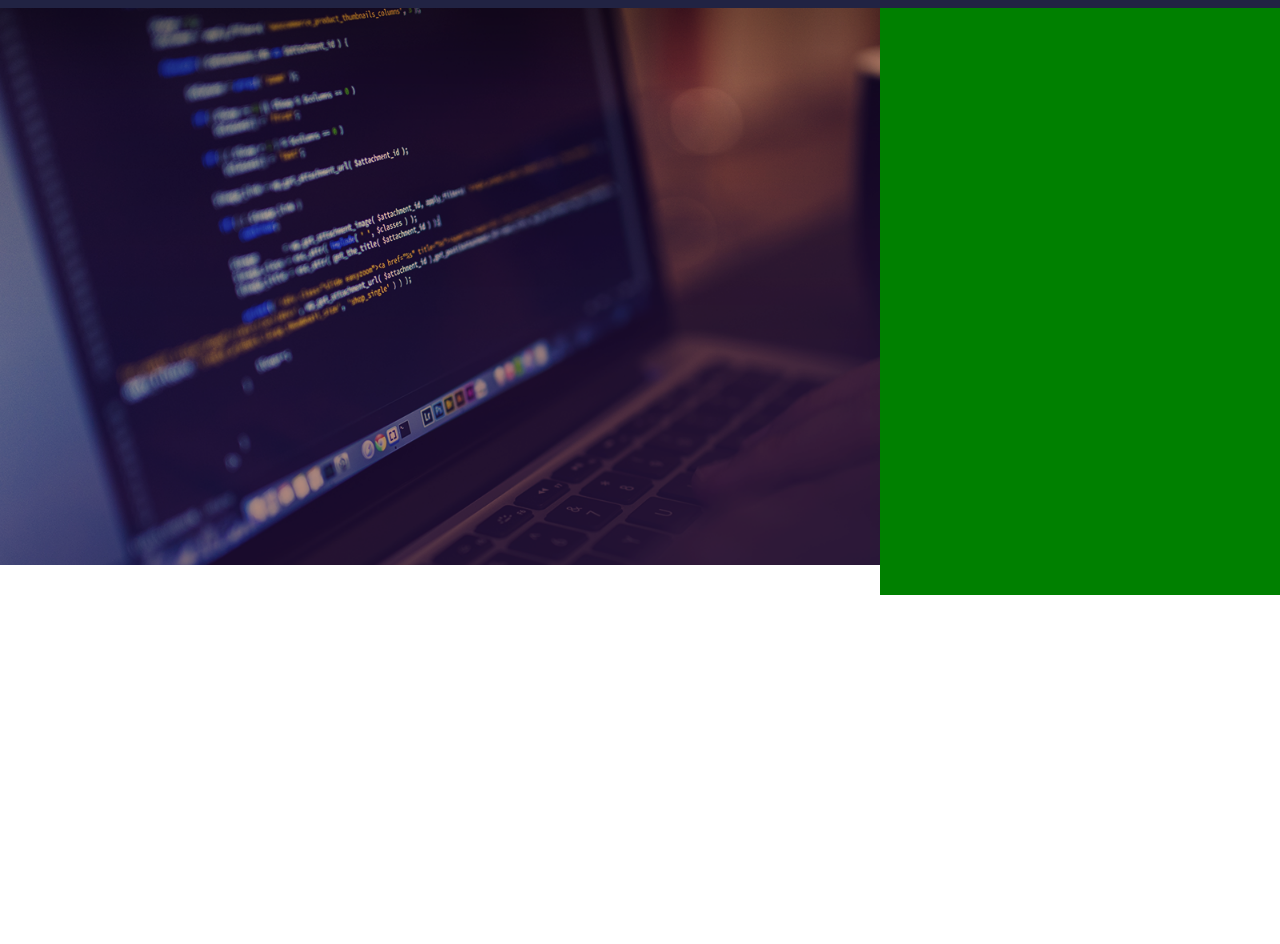
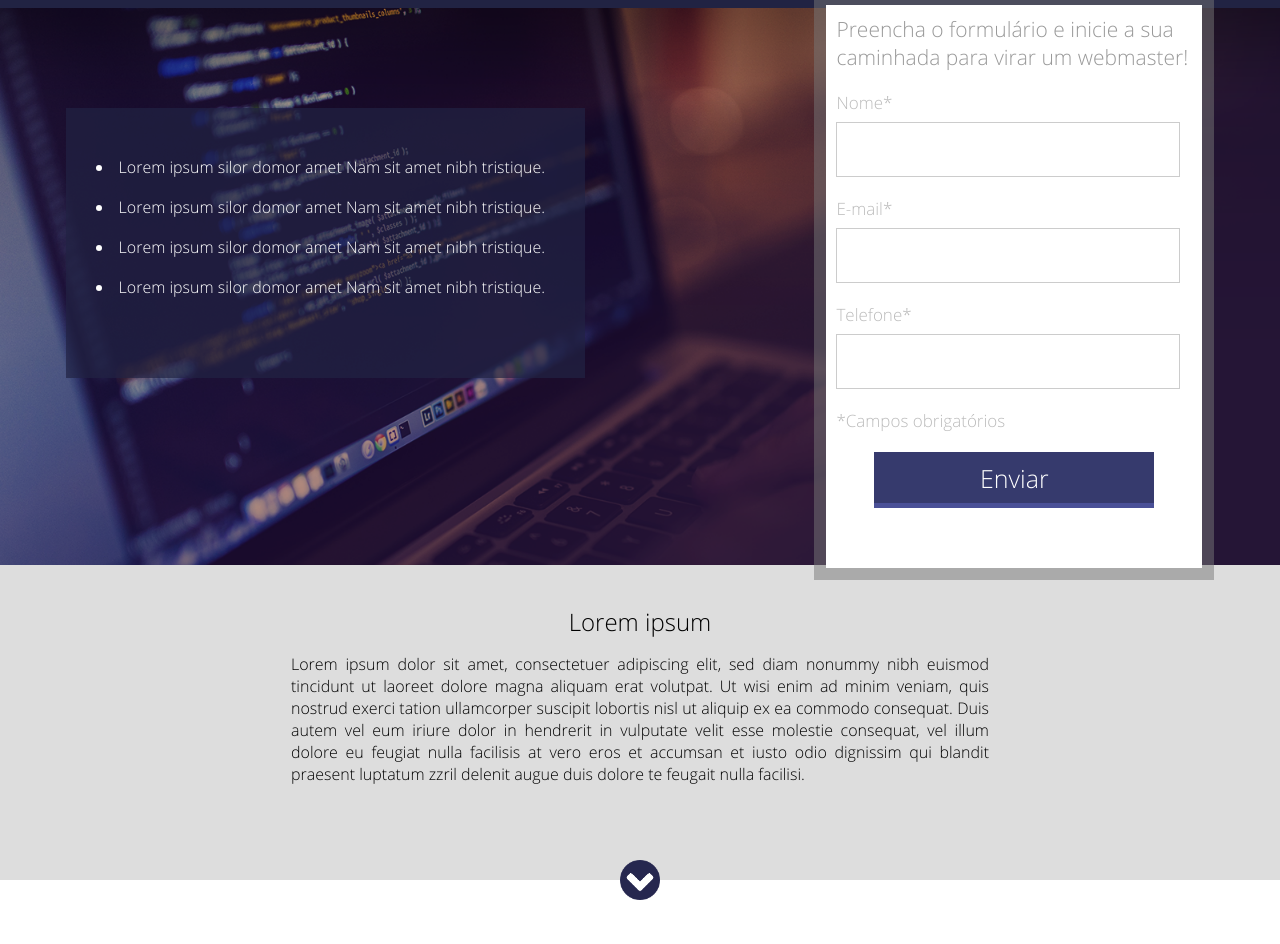
Before and after one commit to Johnnypvlace/Clone-Tela-de-Inicio-Dankicode, a plain HTML site: page index.html in a window 1280 px wide. Shown: the part 52-996 px from the top of the page. Before the commit the page ends 800 px from the top, so only its background shows below. Drawn offline with Linux system fonts and the light colour scheme; files that its build step writes are made by us from their sources.

Commit message:
Atualização

```diff
--- /dev/null
+++ b/css/style.css
@@ -0,0 +1,208 @@
+*{
+	margin: 0;
+	padding: 0;
+	box-sizing: border-box;
+	font-family: "Open Sans"
+}
+
+html,body{
+	height: 100%;
+}
+
+@font-face{
+	src:url('../fonts/OpenSans-Light.ttf');
+	font-family: "Open Sans";
+}
+
+.center{
+	width: 1200px;
+	margin: 0 auto;
+	padding:0 2%;
+}
+
+.header{
+	min-width: 1200px;
+	width: 100%;
+	height: 60px;
+	background-color: #212343;
+}
+
+.header img{
+	margin: 15px;
+}
+
+.container-banner{
+	width: 100%;
+	min-width: 1200px;
+	height: 557px;
+	background-image:url('../images/header_bg.png');
+	background-size: cover;
+	background-position: center;
+}
+
+.container-banner > .center{
+	height: 100%;
+	/*text-align: right;*/
+}
+
+.form{
+	padding:10px;
+	width: 400px;
+	height: calc(100% + 30px);
+	float: right;
+	position: relative;
+	top:-15px;
+	border-width: 12px;
+	border-color: rgba(120,120,120,0.5);
+	border-style: solid;
+	background-color: white;
+	background-clip:padding-box;
+	/*background-origin tem o mesmo conceito porém serve para imagens.*/
+}
+
+.form h2{
+	font-weight: normal;
+	color: #999999;
+	font-size: 21px;
+}
+
+.input-container{
+	margin-top:20px;
+}
+
+.input-container span{
+	display: inline-block;
+	width: 100%;
+	color: #BBBBBB;
+	font-size: 17px;
+}
+
+.form p{
+	display: inline-block;
+	width: 100%;
+	color: #BBBBBB;
+	font-size: 17px;
+	margin:20px 0;
+}
+
+.input-container input[type=text]{
+	margin-top:8px;
+	width: 344px;
+	height: 55px;
+	border:1px solid #ccc;
+}
+
+.form .input-submit-container{
+	text-align: center;
+}
+
+.form input[type=submit]{
+	color: white;
+	font-size: 25px;
+	width: 280px;
+	height: 56px;
+	display: inline-block;
+	background-color: #363A6D;
+	border-top:0;
+	border-right: 0;
+	border-left: 0;
+	cursor: pointer;
+	border-bottom: 5px solid #4A5097;
+}
+
+.form input[type=submit]:hover{
+	background-color: #323665;
+}
+
+.container-list{
+	padding:30px;
+	margin-top:100px;
+	float: left;
+	width: 519px;
+	height: 270px;
+	background-color: rgba(33,35,67,0.7);
+}
+
+.container-list ul{
+	list-style-position: inside;
+}
+
+.container-list ul li{
+	margin-top:18px;
+	color: white;
+}
+
+
+.container-2{
+	min-width: 1200px;
+	padding:40px 0;
+	background-color: #ddd;
+	text-align: center;
+}
+
+.container-2 h2{
+	font-weight: normal;
+}
+
+.container-2 p{
+	width: 698px;
+	margin:15px 0;
+	display: inline-block;
+	text-align: justify;
+}
+
+.arrow{
+	position: relative;
+	top:60px;
+	left:50%;
+	margin-left: -20px;
+	width: 40px;
+	height: 40px;
+	background-image: url('../images/arrow.png');
+	background-size: 100% 100%;
+}
+
+.section-1{
+	min-width: 1200px;
+	padding:90px 0;
+}
+
+.section-1 h2{
+	text-align: center;
+	color: #462663;
+	font-weight: normal;
+}
+
+.container-section{
+	margin-top:40px;
+}
+
+.container-section{
+	text-align: center;
+}
+
+.container-single{
+	float: left;
+	width: 33.333%;
+	padding:30px;
+}
+
+.container-single p{
+	display: inline-block;
+	text-align: justify;
+	padding:10px 25px;
+}
+
+.container-single img{
+	width:70px;
+}
+
+.footer{
+	clear: both;
+	border-top:2px solid #888888;
+	padding:20px 0;
+	text-align: center;
+	font-size: 11px;
+	font-weight: normal;
+
+}
--- a/index.html
+++ b/index.html
@@ -1,30 +1,118 @@
-<!DOCTYPE html>
-<html lang="en">
+<!doctype html>
+<html>
+
 	<head>
-    <meta charset="UTF-8">
-    <meta name="viewport" content="width=device-width, initial-scale=1.0">
+		<title>Projeto 01</title>
 		<link href="css/style.css" type="text/css" rel="stylesheet" />
-    <title>Projeto #1</title>
+		<meta charset="utf-8" />
 	</head>
+
 	<body>
+
+
+
 	<div class="header">
 		<div class="center">
-            <img src="images/logo.png"/>
+			<img src="images/logo.png" />
 		</div><!--center-->
 	</div><!--header-->
 
 	<div class="container-banner">
 		<div class="center">
+
+		<div class="container-list">
+			<ul>
+				<li>Lorem ipsum silor domor amet Nam sit amet nibh tristique.
+					<li>Lorem ipsum silor domor amet Nam sit amet nibh tristique.
+					<li>Lorem ipsum silor domor amet Nam sit amet nibh tristique.
+					<li>Lorem ipsum silor domor amet Nam sit amet nibh tristique.
+
+				</li>
+			</ul>
+		</div><!--container-list-->
+
 			<div class="form">
+				<h2>Preencha o formulário e inicie a sua
+				caminhada para virar um webmaster!</h2>
 				<form>
+					<div class="input-container">
+						<span>Nome*</span>
+						<input type="text" name="nome" required />
+					</div><!--input-container-->
 
+					<div class="input-container">
+						<span>E-mail*</span>
+						<input type="text" name="nome" required />
+					</div><!--input-container-->
+
+					<div class="input-container">
+						<span>Telefone*</span>
+						<input type="text" name="nome" required />
+					</div><!--input-container-->
+
+					<p class="warning">*Campos obrigatórios</p>
+
+					<div class="input-submit-container">
+						<input type="submit" name="acao" value="Enviar">
+					</div><!--input-submit-container-->
 				</form>
-
+			</div><!--form-->
 		</div><!--center-->
-        </div><!--form-->
 	</div><!--container-banner-->
 
+	<div class="container-2">
+		<div class="center">
+			<h2>Lorem ipsum</h2>
+			<p>Lorem ipsum dolor sit amet, consectetuer adipiscing elit, sed diam nonummy nibh euismod tincidunt ut laoreet dolore magna aliquam erat volutpat. Ut wisi enim ad minim veniam, quis nostrud exerci tation ullamcorper suscipit lobortis nisl ut aliquip ex ea commodo consequat. Duis autem vel eum iriure dolor in hendrerit in vulputate velit esse molestie consequat, vel illum dolore eu feugiat nulla facilisis at vero eros et accumsan et iusto odio dignissim qui blandit praesent luptatum zzril delenit augue duis dolore te feugait nulla facilisi.</p>
+		</div><!--center-->
+
+		<div class="arrow"></div>
 
 
+	</div><!--container-2-->
+
+	<div class="section-1">
+		<h2>Aprenda com quem esta no Mercado</h2>
+
+		<div class="container-section">
+
+			<div class="container-single">
+				<div><img src="images/icon.png"/></div>
+				<div class="text-container-single">
+					<h2>Lorem Ipsum</h2>
+					<p>Aliquam rutrum fermentum sollicitudin. Curabitur mattis diam ac arcu luctus volutpat. Donec semper fringilla felis, id iaculis sem faucibus ac. Vestibulum malesuada non urna id suscipit. In fermentum ultricies sem, sit amet viverra nibh semper id. Duis est mauris, ornare quis euismod non, porta dictum nisl. Sed auctor, nibh at accumsan luctus, velit dui ultricies est, sed cursus nisi neque ut arcu. Pellentesque faucibus elit neque, a rhoncus arcu condimentum feugiat. Mauris feugiat dolor at pulvinar consequat. Nullam eget est eget eros facilisis blandit. Nunc eget vulputate justo, eu posuere elit. Suspendisse id vehicula lacus.
+
+
+				</div><!--text-container-single-->
+			</div><!--container-single-->
+
+			<div class="container-single">
+				<div><img src="images/icon.png"/></div>
+				<div class="text-container-single">
+					<h2>Lorem Ipsum</h2>
+					<p>Aliquam rutrum fermentum sollicitudin. Curabitur mattis diam ac arcu luctus volutpat. Donec semper fringilla felis, id iaculis sem faucibus ac. Vestibulum malesuada non urna id suscipit. In fermentum ultricies sem, sit amet viverra nibh semper id. Duis est mauris, ornare quis euismod non, porta dictum nisl. Sed auctor, nibh at accumsan luctus, velit dui ultricies est, sed cursus nisi neque ut arcu. Pellentesque faucibus elit neque, a rhoncus arcu condimentum feugiat. Mauris feugiat dolor at pulvinar consequat. Nullam eget est eget eros facilisis blandit. Nunc eget vulputate justo, eu posuere elit. Suspendisse id vehicula lacus.
+
+
+				</div><!--text-container-single-->
+			</div><!--container-single-->
+
+			<div class="container-single">
+				<div><img src="images/icon.png"/></div>
+				<div class="text-container-single">
+					<h2>Lorem Ipsum</h2>
+					<p>Aliquam rutrum fermentum sollicitudin. Curabitur mattis diam ac arcu luctus volutpat. Donec semper fringilla felis, id iaculis sem faucibus ac. Vestibulum malesuada non urna id suscipit. In fermentum ultricies sem, sit amet viverra nibh semper id. Duis est mauris, ornare quis euismod non, porta dictum nisl. Sed auctor, nibh at accumsan luctus, velit dui ultricies est, sed cursus nisi neque ut arcu. Pellentesque faucibus elit neque, a rhoncus arcu condimentum feugiat. Mauris feugiat dolor at pulvinar consequat. Nullam eget est eget eros facilisis blandit. Nunc eget vulputate justo, eu posuere elit. Suspendisse id vehicula lacus.
+					</p>
+				</div><!--text-container-single-->
+			</div><!--container-single-->
+		</div><!--container-section-->
+	</div><!--section-1-->
+
+	<div class="footer">
+		<p>Todos os direitos reservados - Danki Code</p>
+		<p>Av. Lorem Ipsum, simor domor 211 - Florianópolis SC</p>
+
+	</div><!--footer-->
+
 	</body>
+
 </html>
--- a/style.css
+++ /dev/null
@@ -1,44 +0,0 @@
-*{
-	margin: 0;
-	padding: 0;
-	box-sizing: border-box;
-}
-
-html,body{
-	height: 100%;
-}
-
-.center{
-	width: 1280px;
-	margin: 0 auto;
-}
-
-.header{
-	width: 100%;
-	height: 60px;
-	background-color: #212343;
-}
-
-.header img{
-	margin: 15px;
-}
-
-.container-banner{
-	width: 100%;
-	height: 557px;
-	background-image:url('../images/header_bg.png');
-	background-size: cover;
-	background-position: center;
-}
-
-.container-banner > .center{
-	height: 100%;
-	/*text-align: right;*/
-}
-
-.form{
-	width: 400px;
-	height: calc(100% + 30px);
-	float: right;
-	background-color: green;
-}
```
Also changed, not shown: fonts/OpenSans-Light.ttf (added). Lines whose indentation alone changed are shown as unchanged.
